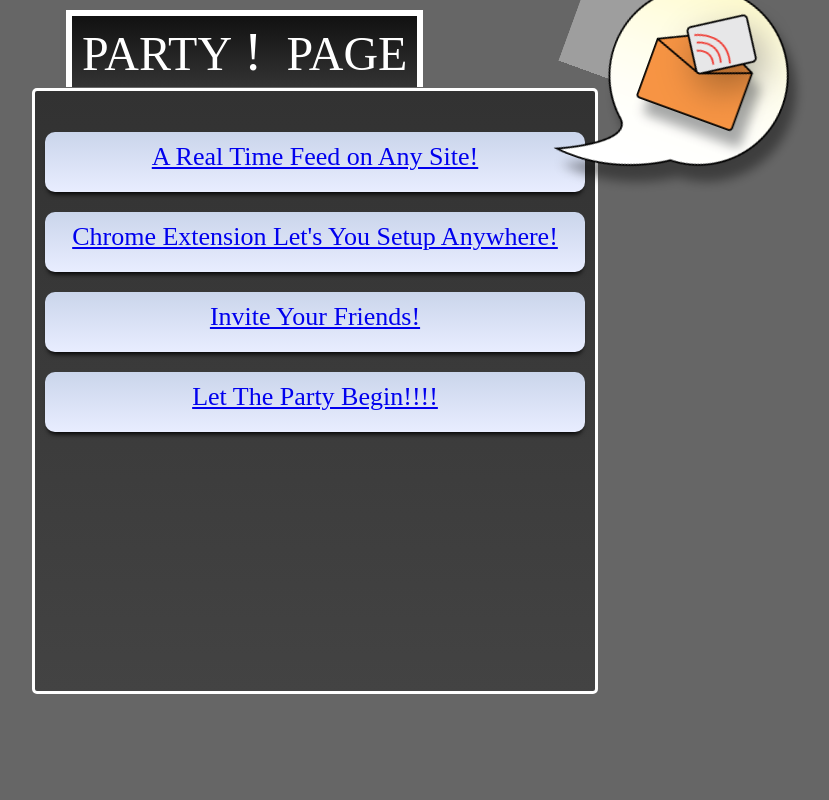
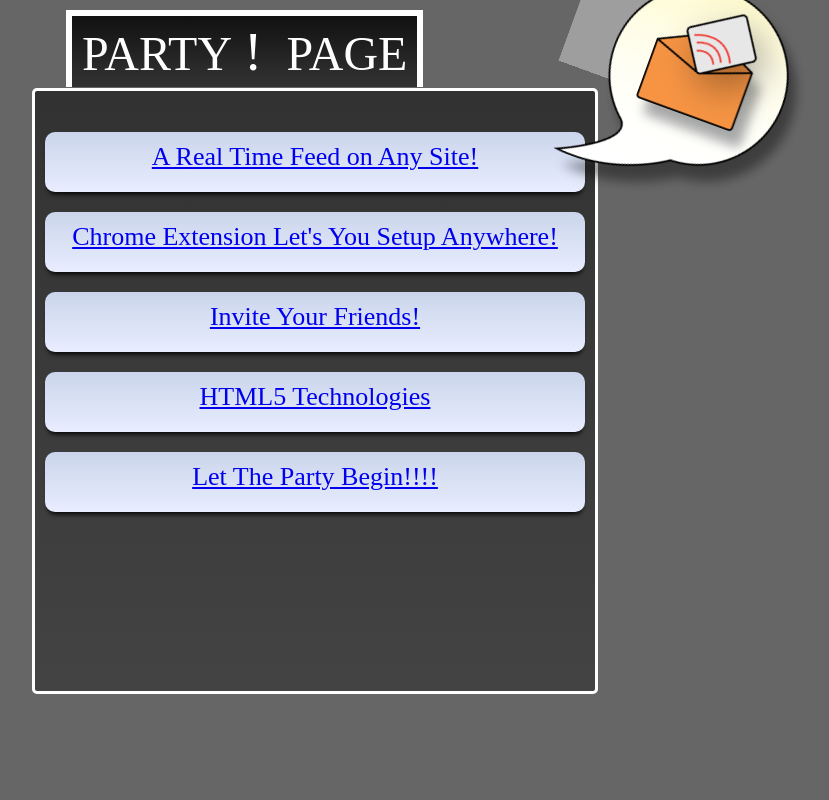
Before and after one commit to jaytoday/party-page, a Python web app: template templates/index.html in a window 1280 px wide. Shown: the whole page, without its empty margins (318-1147 px from the left). Run offline with Jinja, Linux system fonts and the light colour scheme; the template is opened without the code that fills it, so the values that code supplies are empty; some web fonts are replaced; grey boxes are pictures that could not be loaded.

Commit message:
finalizing some html changes

```diff
--- a/css/party.css
+++ b/css/party.css
@@ -100,11 +100,14 @@ z-index:2;
 	overflow: hidden;
 	height: 0;
 	-webkit-transition: all .2s ease;
+	font-size: 50%;
 }
 .content:target
 {
 	display: block;
 	float: left;
 	clear: both;
-	height: 100px;
+	min-height: 100px;
+	height: auto;
+	overflow: auto;
 }
--- a/templates/index.html
+++ b/templates/index.html
@@ -6,9 +6,9 @@
 	<link rel="stylesheet" href="/css/party.css" type="text/css" />
 	<link href='http://fonts.googleapis.com/css?family=IM+Fell+Great+Primer+SC' rel='stylesheet' type='text/css'/>
 </head>
-<body style="overflow-x: hidden; overflow-y: hidden;">
+<body>
 <div id="logo"><img src="/img/party_256.png" alt="Throw My Party!"/></div>
-<div class="chat_tab_big"><span>PARTY<span class="inner">!</span> PAGE</span></div>
+<header class="chat_tab_big"><span>PARTY<span class="inner">!</span> PAGE</span></header>
 
 <div id="main_text"><br /><span id="text_body">
 <div class="main_text_inner"><a href="#feed">A Real Time Feed on Any Site!</a></div>
@@ -24,6 +24,25 @@
 <div class="content" id="invite">
 	Social Browsing is more fun with friends! Invite them in the Party Page!
 </div>
+<div class="main_text_inner"><a href="#html5">HTML5 Technologies</a></div>
+<div class="content" id="html5">
+	<b>Being Used Now!</b>
+	<ul>
+		<li>CSS3 Gradients</li>
+		<li>CSS3 Shadows</li>
+		<li>CSS3 Transforms</li>
+		<li>CSS3 Animations</li>
+		<li>Psuedo Selectors</li>
+		<li>Web Fonts</li>
+		<li>Form Fields</li>
+		<li>Semantic Tags</li>
+	</ul>
+	<b>Wish List</b>
+	<ul>
+		<li>Websockets</li>
+		<li>Local Storage</li>
+	</ul>
+</div>
 <div class="main_text_inner"><a href="/ext/party-page.crx">Let The Party Begin!!!!</a></div> </span></div>
 
 
```
